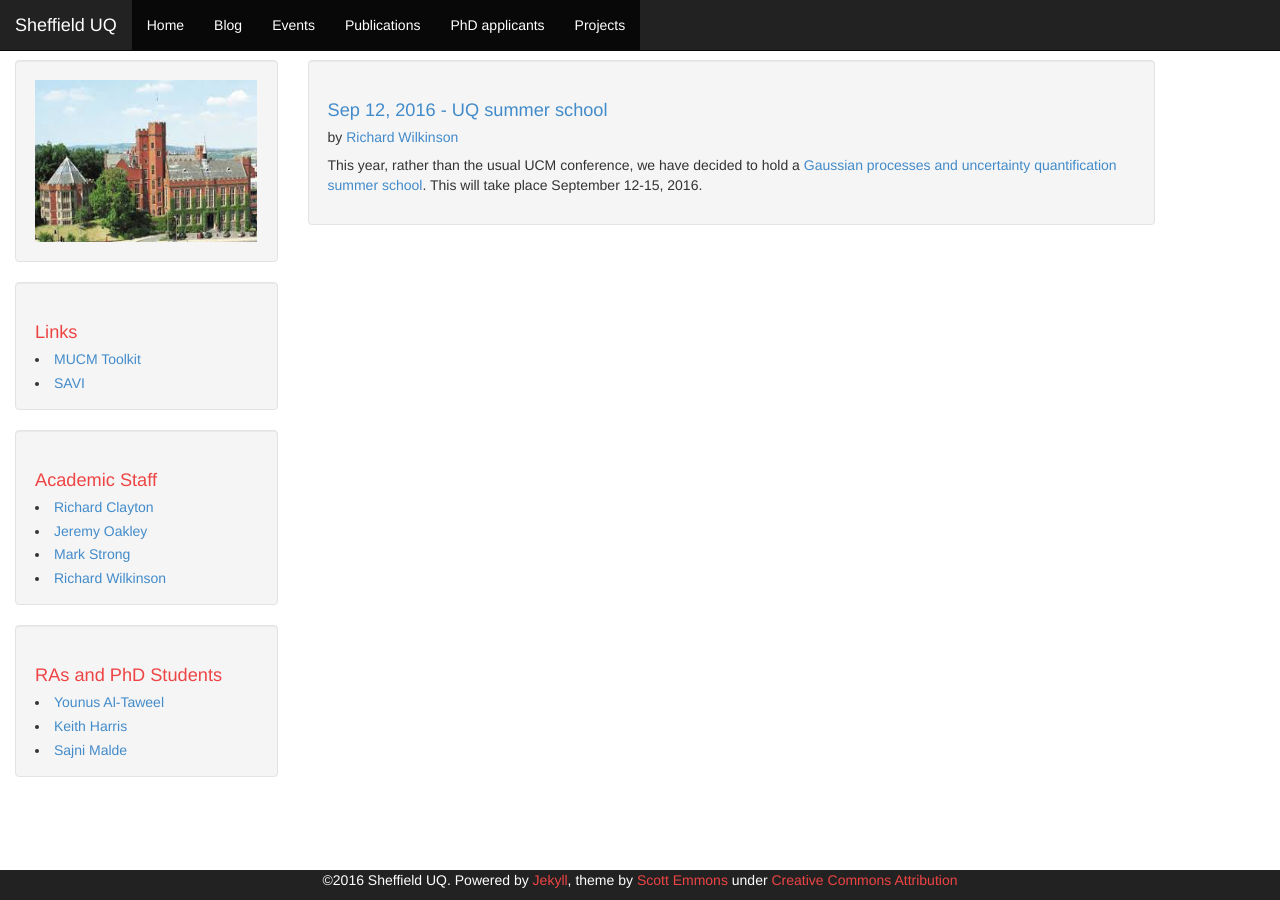
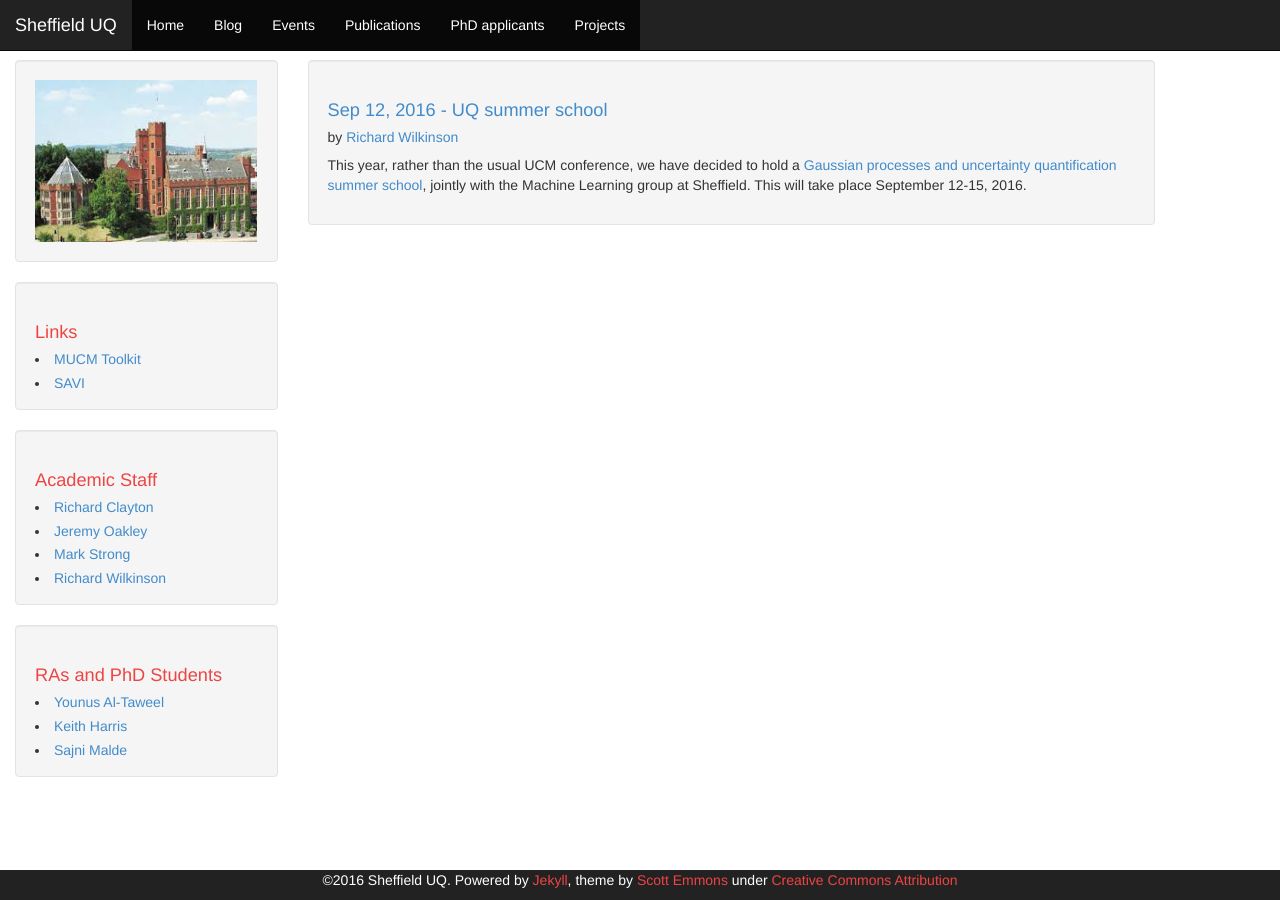
Before and after one commit to rich-d-wilkinson/SheffUQwebpages, a Jekyll site: the page built from _posts/2016-09-12-summerschool.markdown, in a window 1280 px wide. Built offline with Jekyll 4.4.1, drawn with Linux system fonts in a browser that asks for light colours.

Commit message:
minor edit

```diff
--- a/_posts/2016-09-12-summerschool.markdown
+++ b/_posts/2016-09-12-summerschool.markdown
@@ -7,4 +7,4 @@ authorurl: http://r-wilkinson.staff.shef.ac.uk
 categories: jekyll update events
 ---
 
-This year, rather than the usual UCM conference, we have decided to hold a [Gaussian processes and uncertainty quantification summer school](http://gpss.cc/gpuqss16/). This will take place September 12-15, 2016.
+This year, rather than the usual UCM conference, we have decided to hold a [Gaussian processes and uncertainty quantification summer school](http://gpss.cc/gpuqss16/), jointly with the Machine Learning group at Sheffield. This will take place September 12-15, 2016.
```
